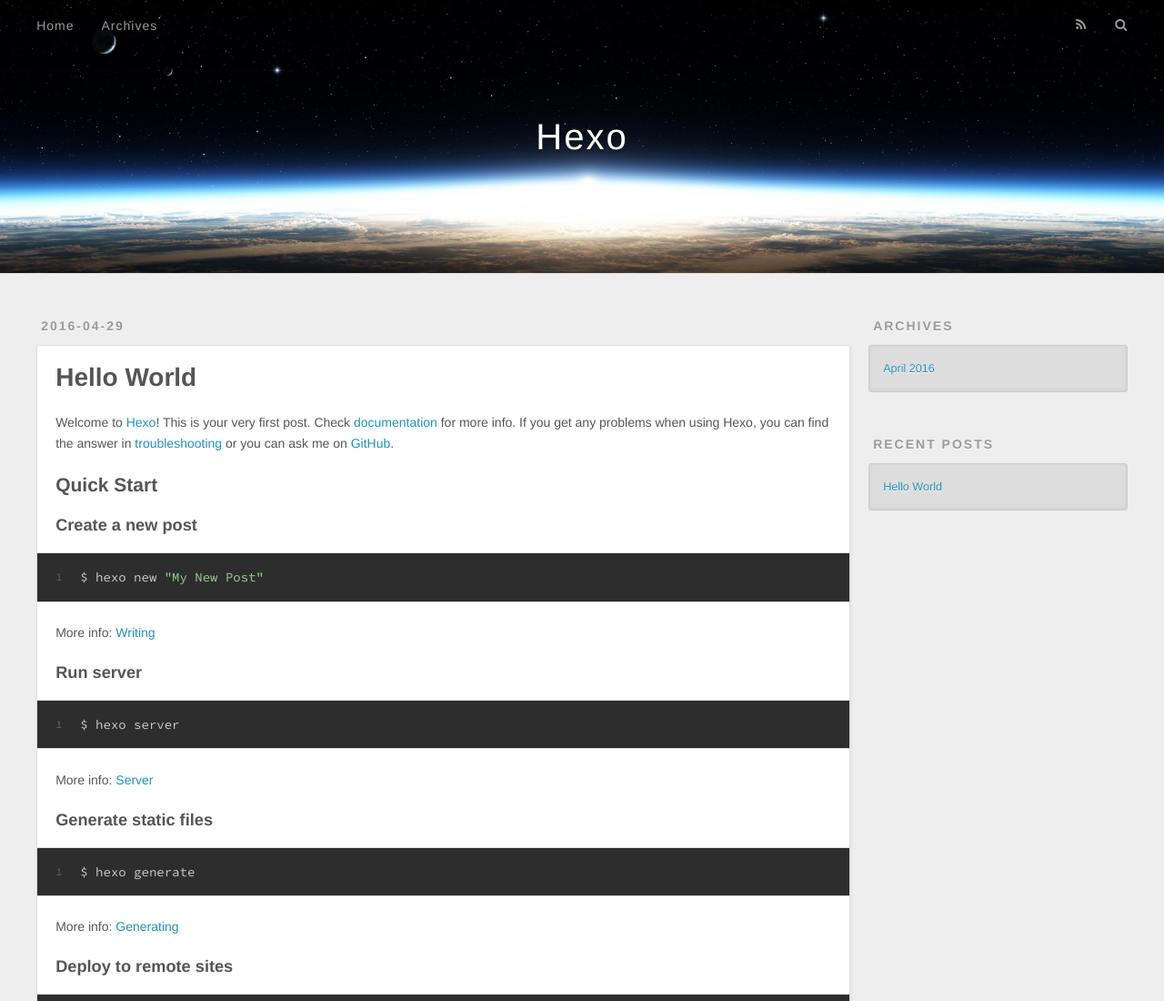
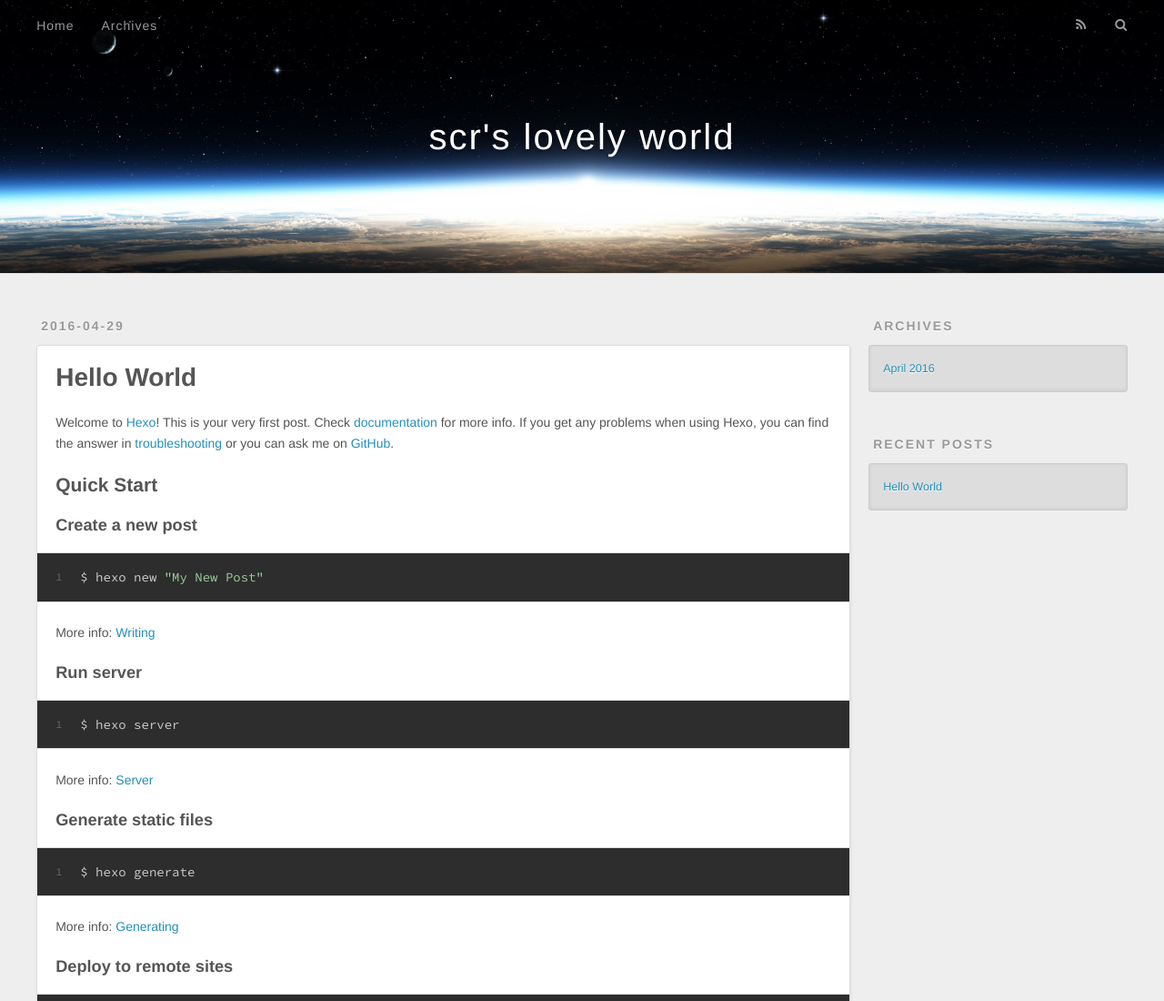
Before and after one commit to scrcherry/scrcherry.github.io, a plain HTML site: page index.html in a window 1280 px wide. Shown: the top 1100 px of the page at 91% size. Drawn offline with nearby package versions, Linux system fonts and the light colour scheme.

Commit message:
Site updated: 2016-05-02 12:33:29

```diff
--- a/index.html
+++ b/index.html
@@ -3,19 +3,19 @@
 <head>
   <meta charset="utf-8">
 
-  <title>Hexo</title>
+  <title>scr&#39;s lovely world</title>
   <meta name="viewport" content="width=device-width, initial-scale=1, maximum-scale=1">
   <meta name="description">
 <meta property="og:type" content="website">
-<meta property="og:title" content="Hexo">
+<meta property="og:title" content="scr's lovely world">
 <meta property="og:url" content="http://yoursite.com/index.html">
-<meta property="og:site_name" content="Hexo">
+<meta property="og:site_name" content="scr's lovely world">
 <meta property="og:description">
 <meta name="twitter:card" content="summary">
-<meta name="twitter:title" content="Hexo">
+<meta name="twitter:title" content="scr's lovely world">
 <meta name="twitter:description">
 
-    <link rel="alternate" href="/atom.xml" title="Hexo" type="application/atom+xml">
+    <link rel="alternate" href="/atom.xml" title="scr&#39;s lovely world" type="application/atom+xml">
 
 
     <link rel="icon" href="/favicon.png">
@@ -36,7 +36,7 @@
   <div id="header-outer" class="outer">
     <div id="header-title" class="inner">
       <h1 id="logo-wrap">
-        <a href="/" id="logo">Hexo</a>
+        <a href="/" id="logo">scr&#39;s lovely world</a>
       </h1>
 
     </div>
@@ -99,7 +99,7 @@
 
     </div>
     <footer class="article-footer">
-      <a data-url="http://yoursite.com/2016/04/29/hello-world/" data-id="cinl2rq770000egtlt6zxdffh" class="article-share-link">Share</a>
+      <a data-url="http://yoursite.com/2016/04/29/hello-world/" data-id="cinpiftmm0000istls4tnfmjc" class="article-share-link">Share</a>
 
 
     </footer>
```
Also changed, not shown: 2016/04/29/hello-world/index.html (+5 -5 lines), archives/2016/04/index.html (+6 -6 lines), archives/2016/index.html (+6 -6 lines), archives/index.html (+6 -6 lines).
